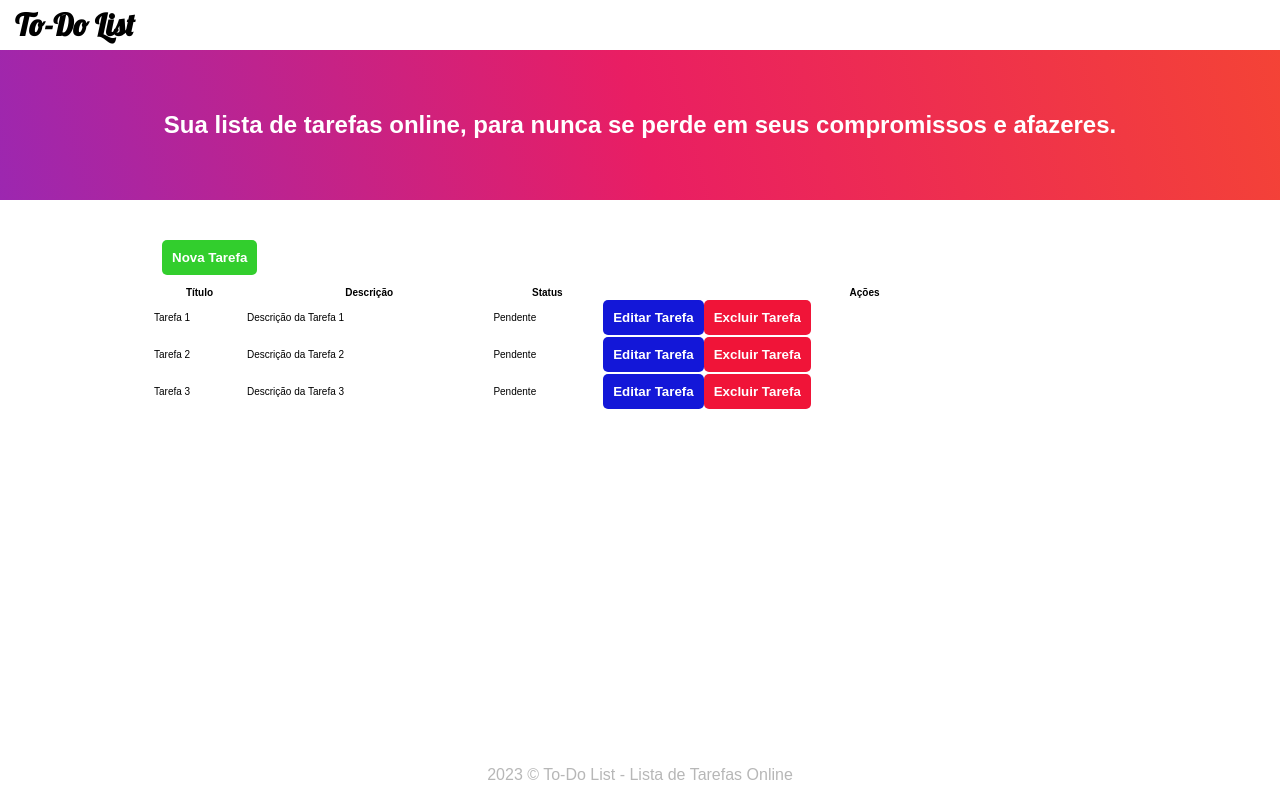
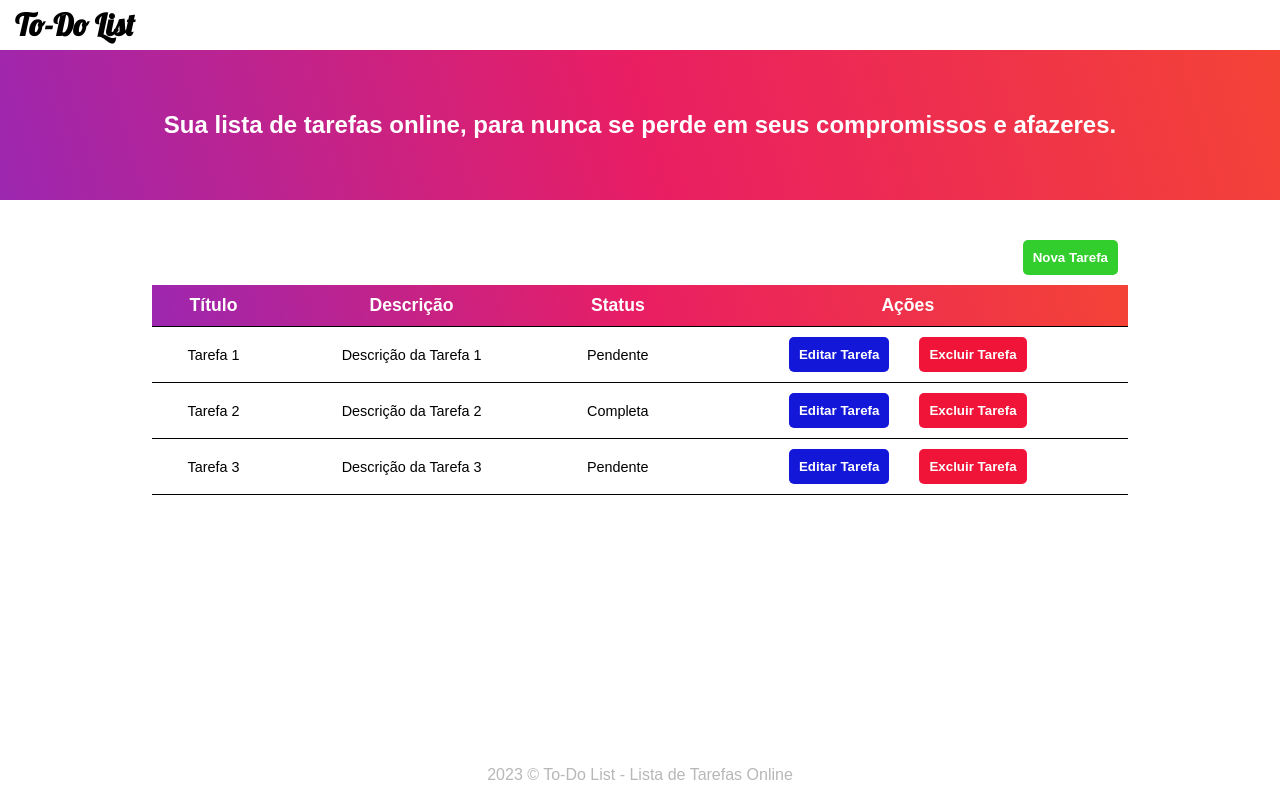
Before and after one commit to NicolasRSJ/lista-de-tarefas-online, a React (Create React App) app in the folder Front-End/: page / in a window 1280 px wide. Built offline with nearby package versions, Linux system fonts and the light colour scheme.

Commit message:
Table created, styled, and working.

```diff
--- a/Front-End/src/Components/ButtonsTask/CSS/ButtonTask.css
+++ b/Front-End/src/Components/ButtonsTask/CSS/ButtonTask.css
@@ -53,6 +53,7 @@
     border-radius: 5px;
     background-color: #f01438;
     cursor: pointer;
+    margin-left: 30px;
 }
 
 .deletetask-button-popup:hover {
--- a/Front-End/src/Components/ButtonsTask/DeleteTask/DeleteTask.jsx
+++ b/Front-End/src/Components/ButtonsTask/DeleteTask/DeleteTask.jsx
@@ -4,8 +4,8 @@ import "../CSS/ButtonTask.css"
 const DeleteTask = (props) => {
     const [showPopup, setShowPopup] = useState(false);
     const [buttonClick, setButtonClick] = useState(false);
-    const [idTask, setIdTask] = useState(props._id);
-    const [deleteNameTask, setDeleteNameTask] = useState(props.titulo);
+    const [idTask, setIdTask] = useState(props.task._id);
+    const [deleteNameTask, setDeleteNameTask] = useState(props.task.titulo);
 
     // FUNÇÃO PARA ABRIR E FECHAR POP-UP
     const togglePopup = () => {
--- a/Front-End/src/Components/ButtonsTask/EditTask/EditTask.jsx
+++ b/Front-End/src/Components/ButtonsTask/EditTask/EditTask.jsx
@@ -4,10 +4,10 @@ import "../CSS/ButtonTask.css"
 const EditTask = (props) => {
     const [showPopup, setShowPopup] = useState(false);
     const [editTask, setEditTask] = useState();
-    const [idTask, setIdTask] = useState(props._id);
-    const [editTaskName, setEditTaskName] = useState(props.titulo);
-    const [editTaskDescription, setEditTaskDescription] = useState(props.descricao);
-    const [editTaskStatus, setEditTaskStatus] = useState(props.concluido);
+    const [idTask, setIdTask] = useState(props.task._id);
+    const [editTaskName, setEditTaskName] = useState(props.task.titulo);
+    const [editTaskDescription, setEditTaskDescription] = useState(props.task.descricao);
+    const [editTaskStatus, setEditTaskStatus] = useState(props.task.concluido);
 
     // FUNÇÃO PARA ABRIR E FECHAR POP-UP
     const togglePopup = () => {
--- a/Front-End/src/Components/TaskTable/TaskTable.css
+++ b/Front-End/src/Components/TaskTable/TaskTable.css
@@ -1,22 +1,50 @@
+/* CONTAINER CRUD */
 .crud {
     width: 80%;
     height: auto;
     display: block;
 }
 
+/* CONTAINER DO BOTÃO NEWTASK */
 .crud-newtask {
     width: 100%;
     padding: 10px;
+    display: flex;
+    justify-content: flex-end;
+    align-items: center;
 }
 
-.crud-table thead {
-    border: 1px solid black;
+/* TABELA CRUD */
+.crud-table {
+    width: 100%;
+    border-collapse: collapse;
 }
 
-.crud-table tbody {
+.crud-table th, td {
     border-bottom: 1px solid black;
+    text-align: center;
 }
 
-.crud-table {
-    width: 100%;
+.crud-table th {
+    font-size: 1.1rem;
+    font-weight: 750;
+    padding: 10px;
 }
+
+.crud-table td {
+    font-size: 0.9rem;
+    font-weight: 500;
+    padding: 10px;
+}
+
+/* CABECALHO DA TABELA */
+.crud-table thead {
+    height:30px;
+    background-image: linear-gradient(255deg , #F44336 0%, #E91E63 50%,#9C27B0 100%);
+    color: white;
+}
+
+/* SEÇÃO DA TABELA */
+.crud-table bodyrow:hover {
+    background-color: #f5f5f5
+}
--- a/Front-End/src/Components/TaskTable/TaskTable.jsx
+++ b/Front-End/src/Components/TaskTable/TaskTable.jsx
@@ -6,9 +6,9 @@ import './TaskTable.css';
 
 function TaskTable() {
     const [tasks, setTasks] = useState([
-        { _id: 1, titulo: 'Tarefa 1', descricao: 'Descrição da Tarefa 1', conclu_ido: false },
-        { _id: 2, titulo: 'Tarefa 2', descricao: 'Descrição da Tarefa 2', conclu_ido: true },
-        { _id: 3, titulo: 'Tarefa 3', descricao: 'Descrição da Tarefa 3', conclu_ido: false },
+        { _id: 1, titulo: 'Tarefa 1', descricao: 'Descrição da Tarefa 1', concluido: false },
+        { _id: 2, titulo: 'Tarefa 2', descricao: 'Descrição da Tarefa 2', concluido: true },
+        { _id: 3, titulo: 'Tarefa 3', descricao: 'Descrição da Tarefa 3', concluido: false },
     ]);
 
     return(
@@ -28,13 +28,13 @@ function TaskTable() {
                 <tbody>
                     {
                         tasks.map((task, index) => (
-                            <tr key={index}>
+                            <tr key={index} id='bodyrow'>
                                 <td>{task.titulo}</td>
                                 <td>{task.descricao}</td>
                                 <td>{task.concluido ? 'Completa' : 'Pendente'}</td>
-                                <td>
-                                    <EditTask props={task} />
-                                    <DeleteTask props={task} />
+                                <td id='tabledata'>
+                                    <EditTask task={task} />
+                                    <DeleteTask task={task} />
                                 </td>
                             </tr>
                         ))
```
